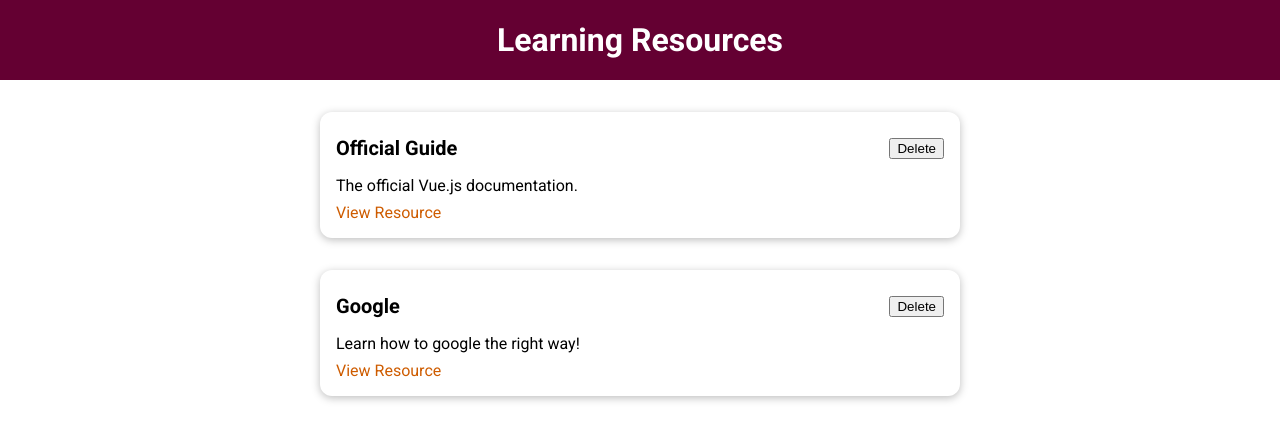
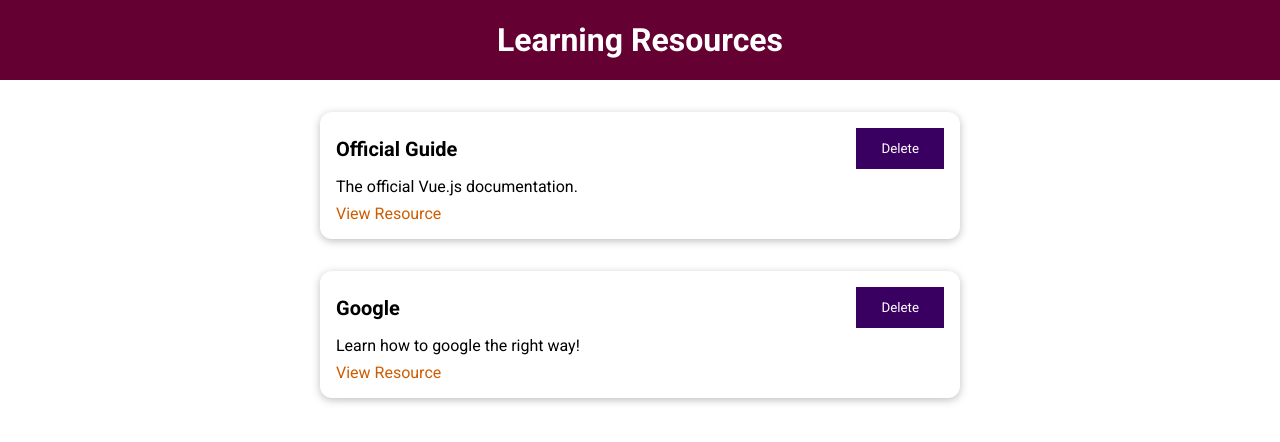
Before and after one commit to MaxDrljic/Learning-Resources-App, a Vue app: page / in a window 1280 px wide. Shown: the top 442 px of the page. Built offline with nearby package versions, Linux system fonts and the light colour scheme.

Commit message:
BaseButton global component, added styling for buttons

```diff
--- /dev/null
+++ b/src/components/UI/BaseButton.vue
@@ -0,0 +1,39 @@
+<template>
+    <button :type="type" :class="mode">
+        <slot></slot>
+    </button>
+</template>
+
+<script>
+export default {
+    props: ["type", "mode"]
+}
+</script>
+
+<style scoped>
+button {
+    padding: 0.75rem 1.5rem;
+    font-family: inherit;
+    background-color: #3a0061;
+    border: 1px solid #3a0061;
+    color: white;
+    cursor: pointer;
+  }
+
+  button:hover,
+  button:active {
+    background-color: #270041;
+    border-color: #270041;
+  }
+
+  .flat {
+    background-color: transparent;
+    color: #3a0061;
+    border: none;
+  }
+
+  .flat:hover,
+  .flat:active {
+    background-color: #edd2ff;
+  }
+</style>
--- a/src/components/learning-resources/LearningResource.vue
+++ b/src/components/learning-resources/LearningResource.vue
@@ -3,7 +3,7 @@
         <base-card>
             <header>
                 <h3>{{ title }}</h3>
-                <button>Delete</button>
+                <base-button>Delete</base-button>
             </header>
             <p>{{ description }}</p>
             <nav>
--- a/src/main.js
+++ b/src/main.js
@@ -1,10 +1,12 @@
 import { createApp } from 'vue';
 
 import App from './App.vue';
-import BaseCard from './components/UI/BaseCard.vue'
+import BaseCard from './components/UI/BaseCard.vue';
+import BaseButton from '@/components/UI/BaseButton';
 
 const app = createApp(App)
 
 app.component("base-card", BaseCard);
+app.component("base-button", BaseButton);
 
 app.mount('#app');
```
